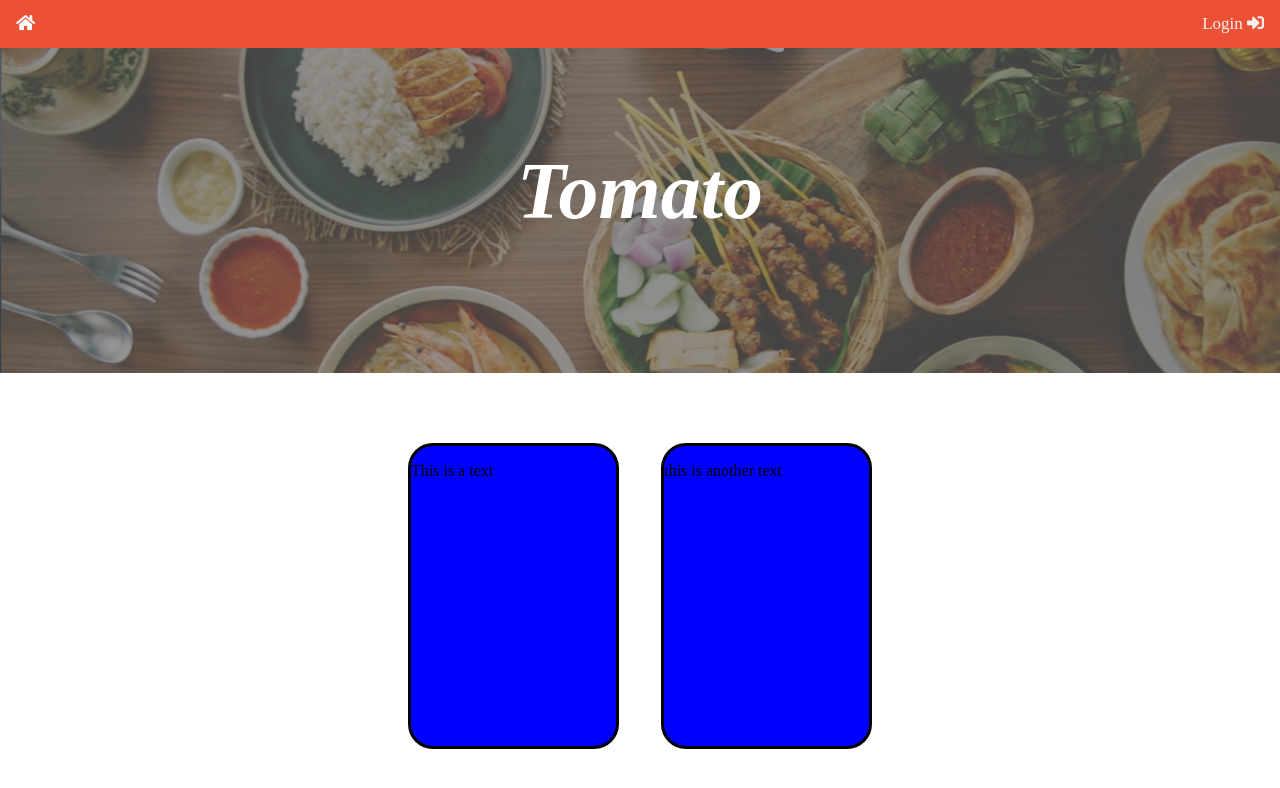
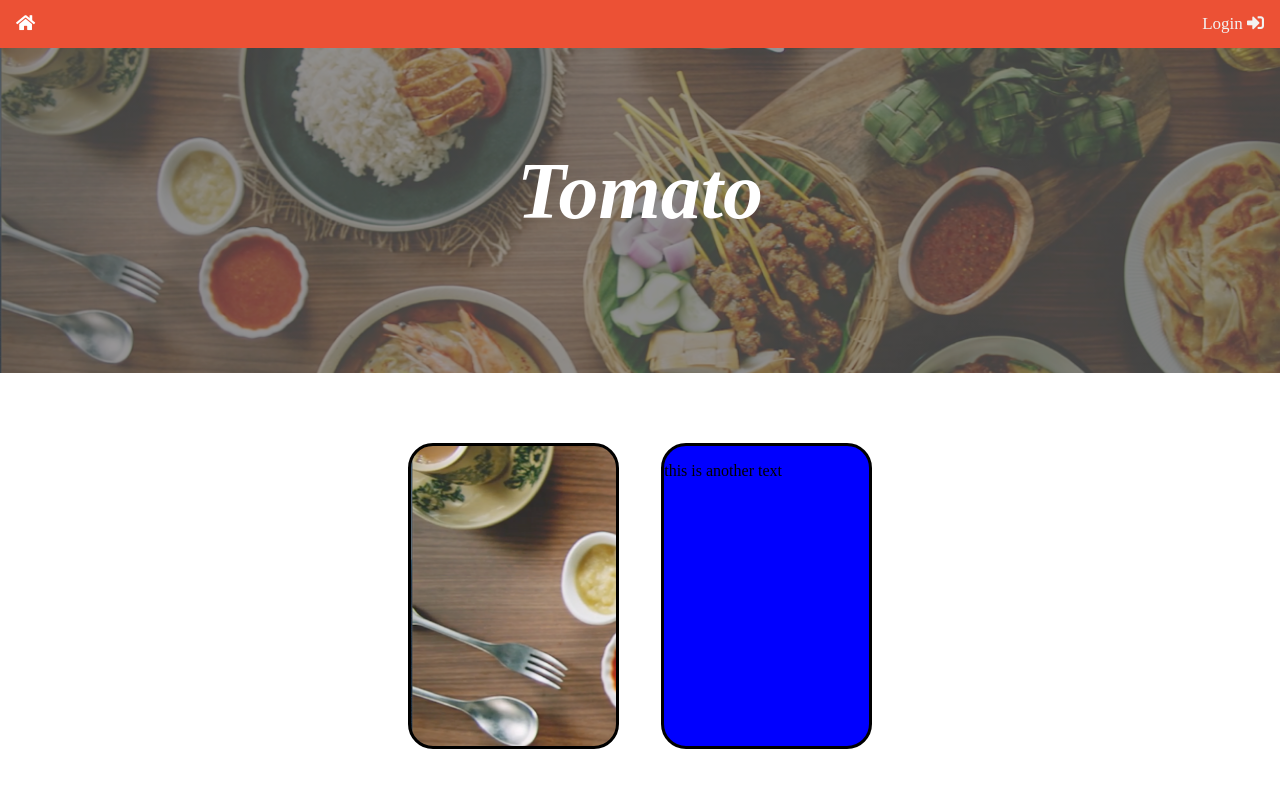
Before and after one commit to BluberryPickle/tomato, a plain HTML site: page index.html in a window 1280 px wide. Drawn offline with Linux system fonts and the light colour scheme.

Commit message:
box1 complete

```diff
--- a/index.html
+++ b/index.html
@@ -23,7 +23,6 @@
     </div>
     <div class="container">
         <div class="box1">
-            <p>This is a text</p>
         </div>
         <div class="box2">
             <p>this is another text</p>
--- a/style.css
+++ b/style.css
@@ -104,7 +104,7 @@ body{
 
 .box1 {
     position: relative;
-    background-color: blue;
+    background-image: url(/images/main.png);
     margin-top: 70px;
     margin-left: 280px;
     width:20%;
```
Also changed, not shown: images/healthy_pasta_bake_60759_16x9.jpg (added).
